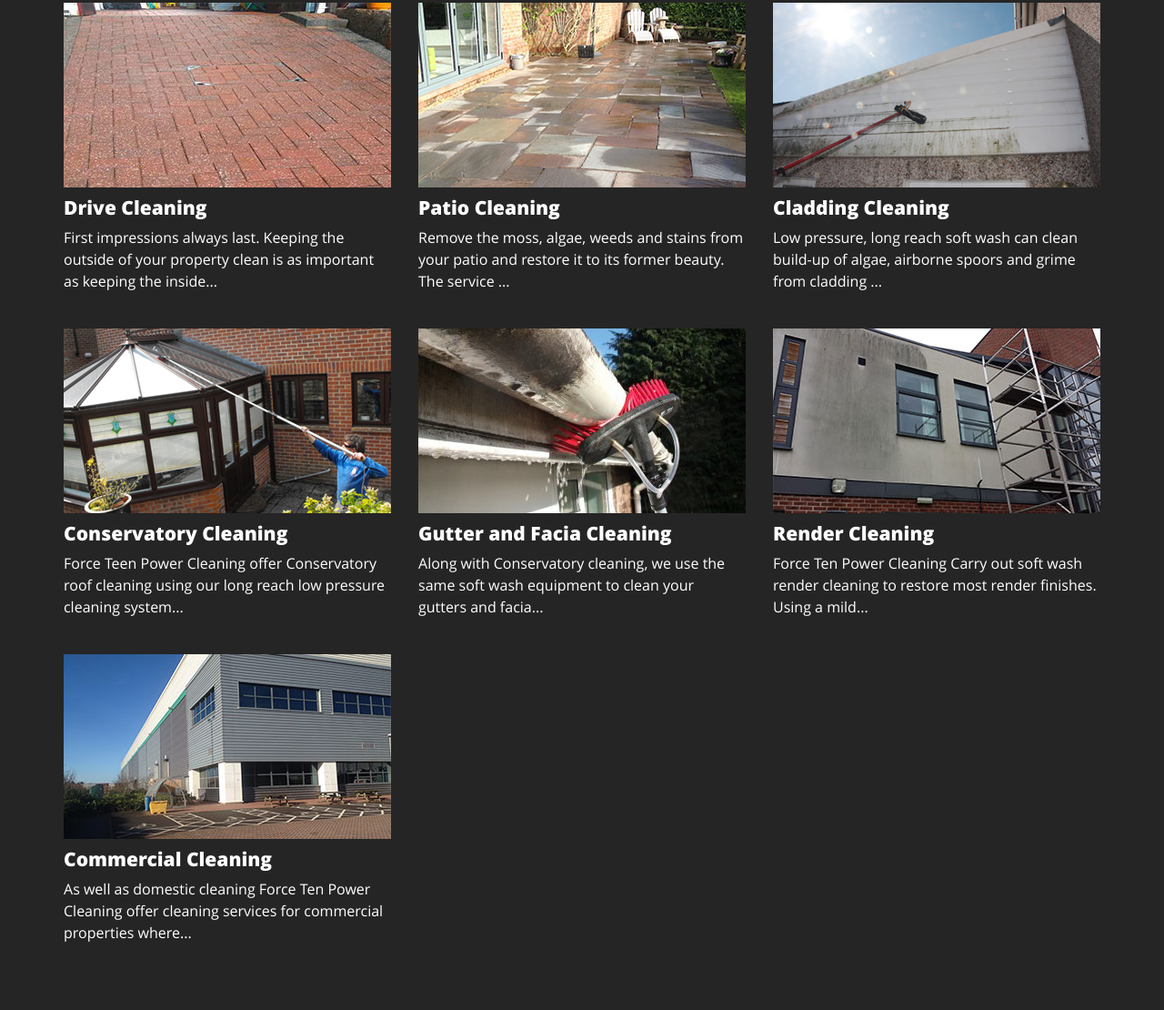
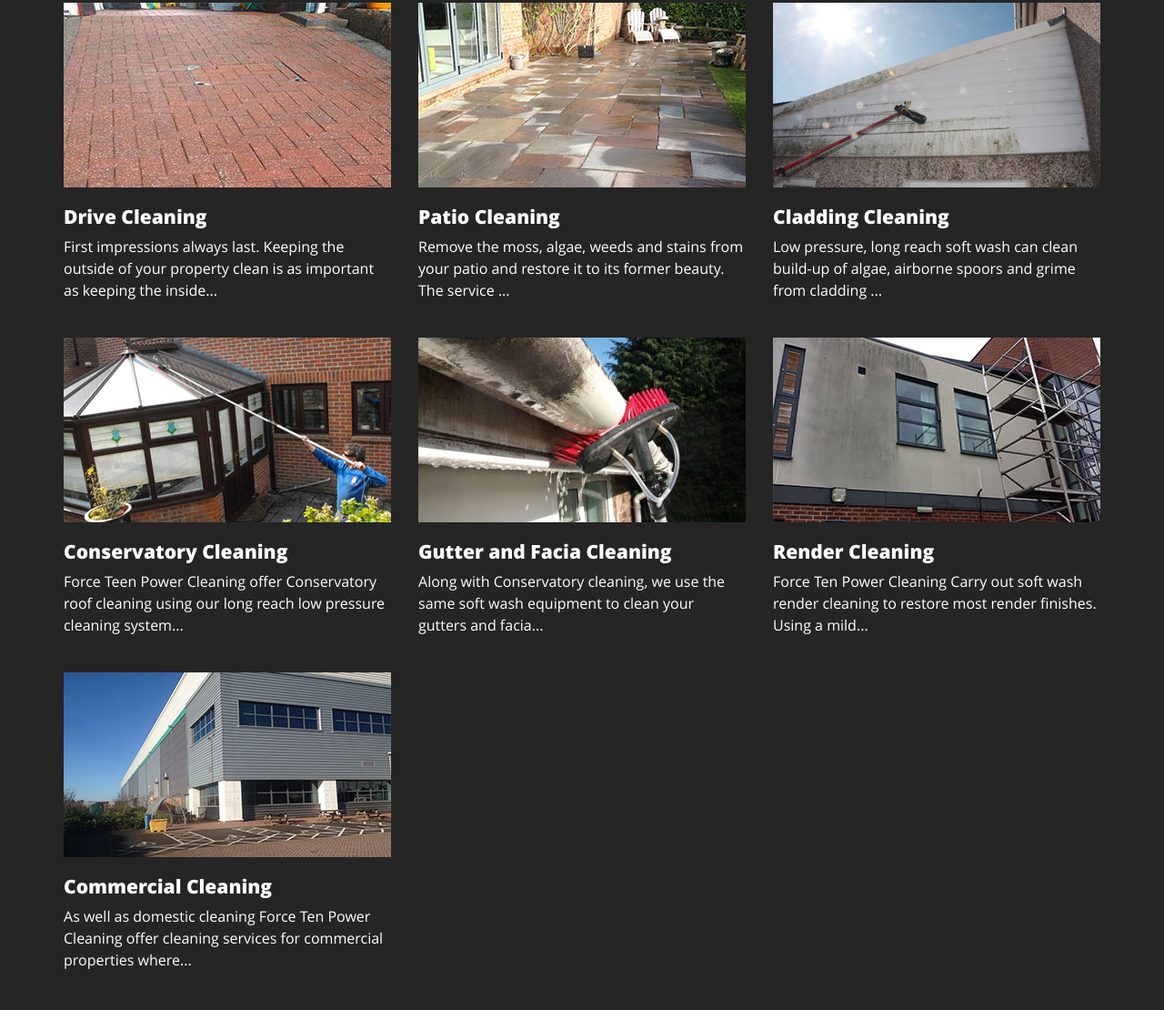
Before and after one commit to melloradamj/ForceTenPower, a plain HTML site: page index.html in a window 1280 px wide. Shown: the part 1501-2611 px from the top of the page at 91% size. Drawn offline with nearby package versions, Linux system fonts and the light colour scheme.

Commit message:
Updated alt tags on all pages + updated header order

```diff
--- a/index.html
+++ b/index.html
@@ -131,38 +131,38 @@
       <div class="row">
         <div class="col-sm-6 col-lg-4 service-col">
           <img src="images/drivecleaning.jpg" alt="Drive Cleaning Service" class="img-responsive" />
-          <h4 class="service-img-title">Drive Cleaning</h4>
+          <h3 class="service-img-title">Drive Cleaning</h3>
           <p class="service-txt">First impressions always last. Keeping the outside of your property clean is as important as keeping the inside...</p>
         </div>
         <div class="col-sm-6 col-lg-4 service-col">
           <img src="images/patiocleaning.JPG" alt="Patio Cleaning Service" class="img-responsive" />
-          <h4 class="service-img-title">Patio Cleaning</h4>
+          <h3 class="service-img-title">Patio Cleaning</h3>
           <p class="service-txt">Remove the moss, algae, weeds and stains from your patio and restore it to its former beauty. The service ...</p>
         </div>
         <div class="col-sm-6 col-lg-4 service-col">
           <img src="images/service-img3.jpg" alt="Cladding Cleaning Service" class="img-responsive" />
-          <h4 class="service-img-title">Cladding Cleaning</h4>
+          <h3 class="service-img-title">Cladding Cleaning</h3>
           <p class="service-txt">Low pressure, long reach soft wash can clean build-up of algae, airborne spoors and grime from cladding ...</p>
         </div>
 
         <div class="col-sm-6 col-lg-4 service-col">
           <img src="images/service-img4.jpg" alt="Conservatory Cleaning Service" class="img-responsive" />
-          <h4 class="service-img-title">Conservatory Cleaning</h4>
+          <h3 class="service-img-title">Conservatory Cleaning</h3>
           <p class="service-txt">Force Teen Power Cleaning offer Conservatory roof cleaning using our long reach low pressure cleaning system...</p>
         </div>
         <div class="col-sm-6 col-lg-4 service-col">
           <img src="images/service-img5.jpg" alt="Gutter and Facia Cleaning Service" class="img-responsive" />
-          <h4 class="service-img-title">Gutter and Facia Cleaning</h4>
+          <h3 class="service-img-title">Gutter and Facia Cleaning</h3>
           <p class="service-txt">Along with Conservatory cleaning, we use the same soft wash equipment to clean your gutters and facia...</p>
         </div>
         <div class="col-sm-6 col-lg-4 service-col">
           <img src="images/rendercleaning.jpg" alt="Render Cleaning Service" class="img-responsive" />
-          <h4 class="service-img-title">Render Cleaning</h4>
+          <h3 class="service-img-title">Render Cleaning</h3>
           <p class="service-txt">Force Ten Power Cleaning Carry out soft wash render cleaning to restore most render finishes. Using a mild...</p>
         </div>
         <div class="col-sm-12 col-lg-4 service-col">
           <img src="images/commercialcleaning.JPG" alt="Commercial Cleaning Service" class="img-responsive" />
-          <h4 class="service-img-title">Commercial Cleaning</h4>
+          <h3 class="service-img-title">Commercial Cleaning</h3>
           <p class="service-txt">As well as domestic cleaning Force Ten Power Cleaning offer cleaning services for commercial properties where...</p>
         </div>
       </div>
```
Also changed, not shown: cladding-cleaning.html (+2 -2 lines), commercial-cleaning.html (+1 -1 lines), conservatory-cleaning.html (+2 -2 lines), contact-us.html (+1 -1 lines), drive-cleaning.html (+1 -1 lines), gutter-facia-cleaning.html (+1 -1 lines), patio-cleaning.html (+1 -1 lines), render-cleaning.html (+1 -1 lines).
